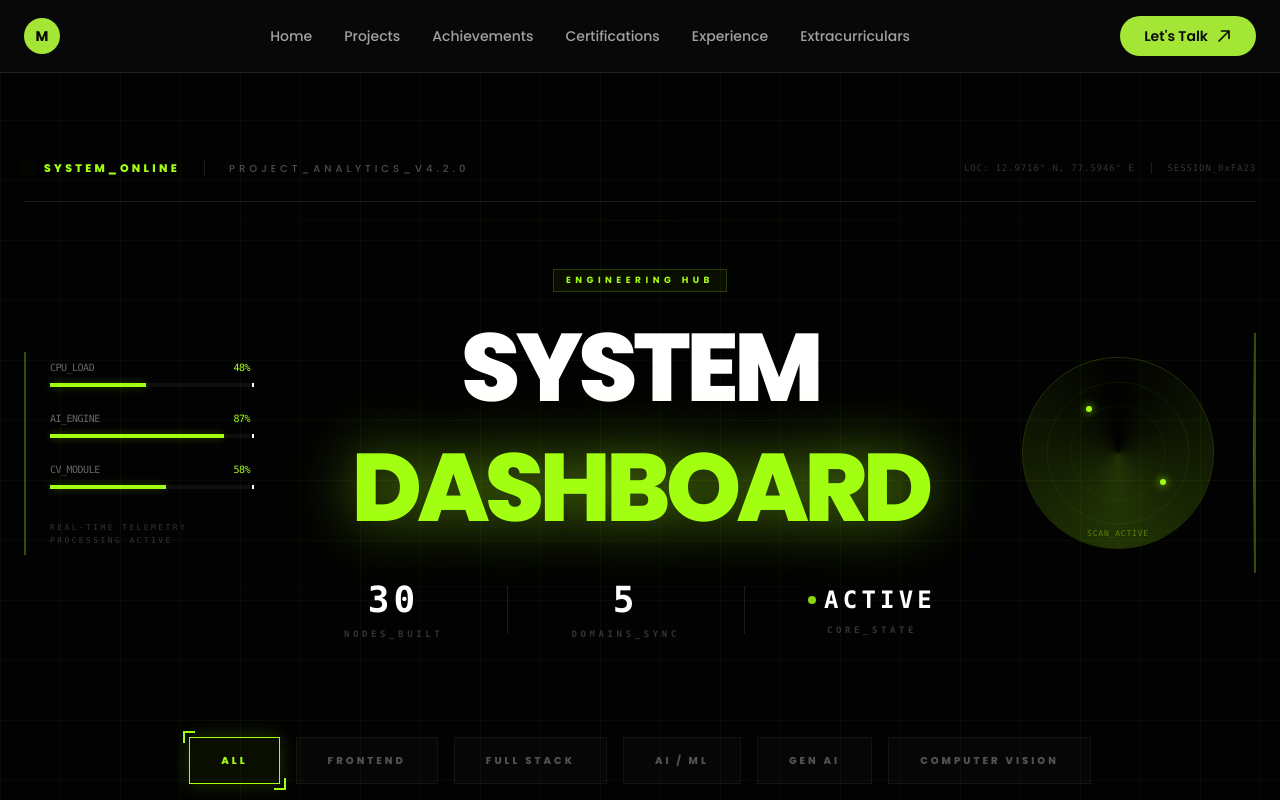
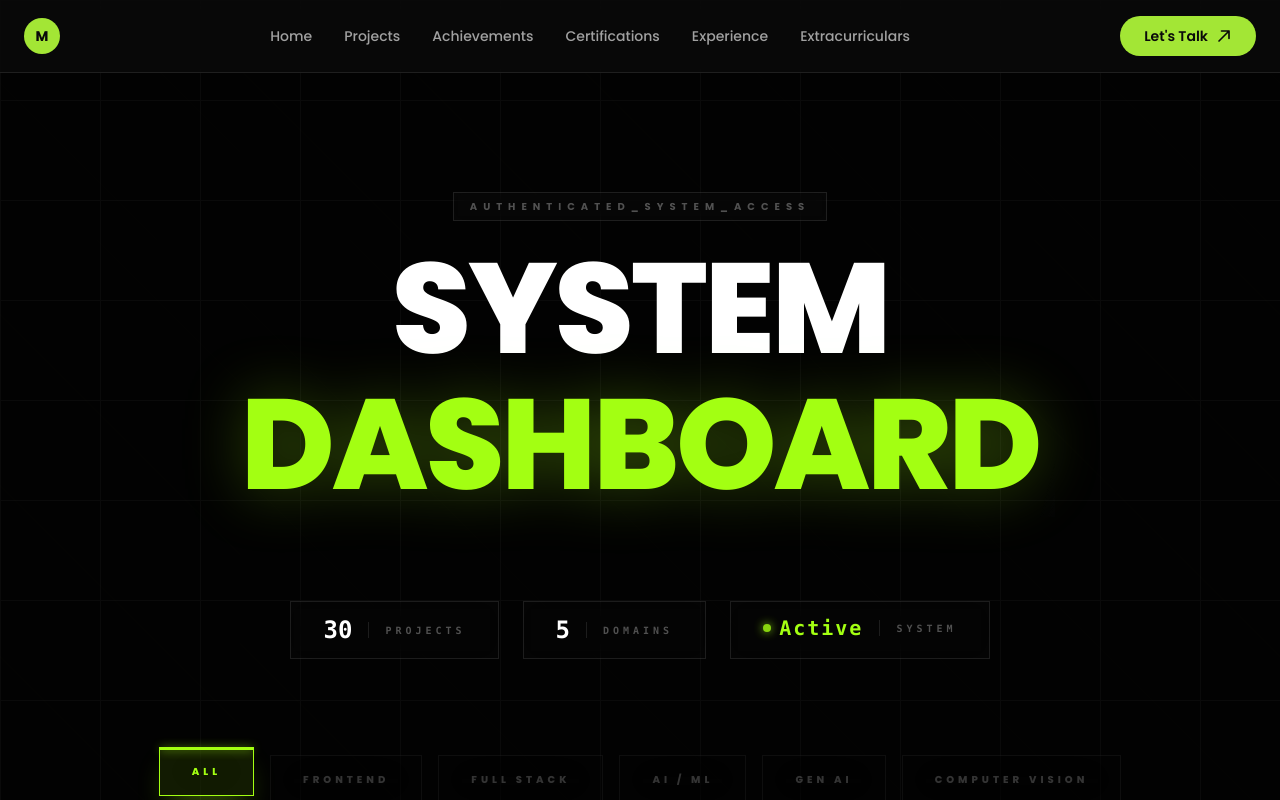
Before and after one commit to madhumithadasarathy/madhumitha_portfolio, a React (Vite) app: page /projects in a window 1280 px wide. Both pictures are taken after a click on the button "SKIP_LAUNCH". Shown: the top 800 px of the page. Built offline with nearby package versions, Linux system fonts and the light colour scheme.

Commit message:
feat: implement HeroSection component with animated metrics and system status visualizations

```diff
--- a/src/components/HeroSection.jsx
+++ b/src/components/HeroSection.jsx
@@ -1,60 +1,52 @@
-import React, { useState, useEffect } from 'react';
+import React, { useEffect, useState } from 'react';
 import anime from 'animejs';
 
-const RadarScanner = () => (
-  <div className="relative w-32 h-32 md:w-48 md:h-48 border border-[#A3FF12]/20 rounded-full flex items-center justify-center">
-    <div className="absolute inset-0 border border-[#A3FF12]/10 rounded-full scale-75" />
-    <div className="absolute inset-0 border border-[#A3FF12]/10 rounded-full scale-50" />
-    {/* Sweep Animation */}
-    <div className="absolute inset-0 rounded-full animate-[spin_4s_linear_infinite]"
-         style={{ background: 'conic-gradient(from 0deg, transparent 0%, rgba(163,255,18,0.2) 50%, transparent 100%)' }} />
-    {/* Pulsing Nodes */}
-    <div className="absolute top-1/4 left-1/3 w-1.5 h-1.5 bg-[#A3FF12] rounded-full animate-pulse shadow-[0_0_8px_#A3FF12]" />
-    <div className="absolute bottom-1/3 right-1/4 w-1.5 h-1.5 bg-[#A3FF12] rounded-full animate-pulse shadow-[0_0_8px_#A3FF12]" style={{ animationDelay: '1s' }} />
-    <div className="text-[8px] text-[#A3FF12]/40 font-mono tracking-widest absolute bottom-2">SCAN_ACTIVE</div>
+const SystemFeed = () => (
+  <div className="flex flex-col gap-6 font-mono opacity-20 select-none pointer-events-none">
+    {[
+      { label: 'AI_ENGINE', status: 'ONLINE' },
+      { label: 'CV_MODULE', status: 'SYNCED' },
+      { label: 'STACK_CORE', status: 'ACTIVE' }
+    ].map((item, i) => (
+      <div key={i} className="flex items-center gap-4 animate-[flicker_5s_infinite]" style={{ animationDelay: `${i * 0.8}s` }}>
+        <div className="w-1.5 h-1.5 bg-[#A3FF12] rounded-full animate-pulse shadow-[0_0_8px_rgba(163,255,18,0.5)]" />
+        <div className="text-[10px] tracking-[0.4em] text-white">
+          {item.label} <span className="text-[#A3FF12]/40 mx-2">→</span> <span className="text-[#A3FF12]">{item.status}</span>
+        </div>
+      </div>
+    ))}
+    <div className="h-px w-24 bg-gradient-to-r from-white/20 to-transparent mt-4" />
+    <div className="text-[8px] text-white/10 tracking-[0.2em] leading-relaxed">
+      AUTO_SYNC: OK <br/>
+      LATENCY: 12ms
+    </div>
   </div>
 );
 
-const StatsPanel = () => {
-  const [stats, setStats] = useState({ cpu: 42, ai: 88, cv: 65 });
+const MinimalRadar = () => (
+  <div className="relative w-48 h-48 opacity-[0.15] pointer-events-none">
+    <div className="absolute inset-0 border border-white/20 rounded-full" />
+    <div className="absolute inset-8 border border-white/10 rounded-full" />
+    <div className="absolute inset-16 border border-white/5 rounded-full" />
 
-  useEffect(() => {
-    const interval = setInterval(() => {
-      setStats({
-        cpu: Math.floor(35 + Math.random() * 15),
-        ai: Math.floor(82 + Math.random() * 10),
-        cv: Math.floor(55 + Math.random() * 20)
-      });
-    }, 2500);
-    return () => clearInterval(interval);
-  }, []);
+    {/* Sweep Animation */}
+    <div className="absolute inset-0 rounded-full animate-[spin_8s_linear_infinite]"
+         style={{ background: 'conic-gradient(from 0deg, transparent 0%, rgba(163,255,18,0.2) 50%, transparent 100%)' }} />
 
-  return (
-    <div className="flex flex-col gap-6 w-full max-w-[200px] font-mono">
-      {[
-        { label: 'CPU_LOAD', val: stats.cpu },
-        { label: 'AI_ENGINE', val: stats.ai },
-        { label: 'CV_MODULE', val: stats.cv }
-      ].map(stat => (
-        <div key={stat.label} className="group">
-          <div className="flex justify-between text-[10px] text-white/40 group-hover:text-[#A3FF12]/80 mb-2 tracking-tighter transition-colors">
-            <span>{stat.label}</span>
-            <span className="text-[#A3FF12]">{stat.val}%</span>
-          </div>
-          <div className="h-1 bg-white/5 w-full relative">
-            <div className="h-full bg-[#A3FF12] transition-all duration-1000 ease-in-out shadow-[0_0_8px_rgba(163,255,18,0.3)]" style={{ width: `${stat.val}%` }} />
-            <div className="absolute -right-1 top-0 h-full w-[2px] bg-white animate-pulse" />
-          </div>
-        </div>
-      ))}
+    {/* Pulsing points */}
+    <div className="absolute top-1/4 right-1/4 w-1.5 h-1.5 bg-[#A3FF12] rounded-full animate-pulse shadow-[0_0_10px_#A3FF12]" />
+    <div className="absolute bottom-1/3 left-1/4 w-1.5 h-1.5 bg-white rounded-full animate-pulse shadow-[0_0_10px_#fff]" style={{ animationDelay: '2s' }} />
+
+    <div className="absolute top-1/2 left-1/2 -translate-x-1/2 -translate-y-1/2 text-[8px] text-white/20 font-bold tracking-[0.5em] uppercase">
+      Scan
     </div>
-  );
-};
+  </div>
+);
 
 const HeroSection = ({ categories, activeCategory, onFilterChange }) => {
   useEffect(() => {
-    // Count-up animation for metrics
-    const metrics = document.querySelectorAll('.metric-val');
+    // Count-up animation with completion pulse
+    const metrics = document.querySelectorAll('.metric-count');
     metrics.forEach(m => {
       const val = m.getAttribute('data-val');
       if (val) {
@@ -64,120 +56,104 @@ const HeroSection = ({ categories, activeCategory, onFilterChange }) => {
           round: 1,
           easing: 'easeOutExpo',
           duration: 2500,
-          delay: 800
+          delay: 700,
+          complete: () => {
+            // Pulse the parent capsule
+            anime({
+              targets: m.closest('.metric-capsule'),
+              borderColor: ['rgba(255,255,255,0.1)', '#A3FF12', 'rgba(255,255,255,0.1)'],
+              boxShadow: ['0 0 0px rgba(163,255,18,0)', '0 0 20px rgba(163,255,18,0.2)', '0 0 0px rgba(163,255,18,0)'],
+              duration: 1000,
+              easing: 'easeInOutQuad'
+            });
+          }
         });
       }
     });
   }, []);
 
   return (
-    <section className="relative pt-40 pb-24 px-6 overflow-hidden border-b border-white/5">
-      {/* Background HUD Grid */}
-      <div className="absolute inset-0 pointer-events-none opacity-[0.04]"
-           style={{ backgroundImage: 'linear-gradient(rgba(163,255,18,1) 1px, transparent 1px), linear-gradient(90deg, rgba(163,255,18,1) 1px, transparent 1px)', backgroundSize: '60px 60px' }} />
+    <section className="relative pt-48 pb-28 px-6 overflow-hidden border-b border-white/5">
+      {/* BACKGROUND ELEMENTS */}
+      <div className="absolute inset-0 pointer-events-none opacity-[0.03]"
+           style={{ backgroundImage: 'linear-gradient(rgba(255,255,255,1) 1px, transparent 1px), linear-gradient(90deg, rgba(255,255,255,1) 1px, transparent 1px)', backgroundSize: '100px 100px' }} />
 
-      {/* Horizontal Signal Lines */}
-      <div className="absolute inset-0 pointer-events-none">
-        <div className="absolute top-1/4 left-0 w-full h-[1px] bg-gradient-to-r from-transparent via-[#A3FF12]/10 to-transparent animate-[pulse_4s_infinite]" />
-        <div className="absolute bottom-1/3 left-0 w-full h-[1px] bg-gradient-to-r from-transparent via-white/5 to-transparent animate-[pulse_6s_infinite]" />
-      </div>
+      {/* Diagonal Scanlines */}
+      <div className="absolute inset-0 pointer-events-none opacity-10 animate-[scanlines_40s_linear_infinite]"
+           style={{ backgroundImage: 'repeating-linear-gradient(45deg, transparent, transparent 120px, rgba(163,255,18,0.05) 120px, rgba(163,255,18,0.05) 121px)' }} />
 
-      <div className="max-w-7xl mx-auto relative z-10">
+      <div className="max-w-7xl mx-auto relative z-10 flex flex-col items-center">
 
-        {/* TOP HUD BAR */}
-        <div className="flex justify-between items-center mb-16 border-b border-white/10 pb-6">
-          <div className="flex items-center gap-6">
-            <div className="flex items-center gap-3">
-              <div className="w-2 h-2 bg-[#A3FF12] rounded-full animate-ping shadow-[0_0_10px_#A3FF12]" />
-              <span className="text-[11px] text-[#A3FF12] font-black tracking-[0.3em] uppercase">SYSTEM_ONLINE</span>
-            </div>
-            <div className="h-4 w-px bg-white/10" />
-            <span className="text-[10px] font-medium tracking-[0.4em] text-white/30 uppercase hidden sm:block">PROJECT_ANALYTICS_V4.2.0</span>
-          </div>
-          <div className="flex items-center gap-4 text-[9px] text-white/20 font-mono tracking-widest">
-            <span className="hidden md:block">LOC: 12.9716° N, 77.5946° E</span>
-            <span className="w-px h-3 bg-white/10 hidden md:block" />
-            <span>SESSION_0xFA23</span>
-          </div>
+        {/* PERIPHERAL LAYOUT (SIT AT THE EDGES) */}
+        <div className="absolute top-0 left-0 hidden 2xl:block">
+          <SystemFeed />
+        </div>
+        <div className="absolute top-0 right-0 hidden 2xl:block">
+          <MinimalRadar />
         </div>
 
-        <div className="grid grid-cols-1 lg:grid-cols-12 gap-12 items-center">
-
-          {/* LEFT PANEL: Live Stats */}
-          <div className="hidden lg:block lg:col-span-3">
-            <div className="border-l-2 border-[#A3FF12]/30 pl-6 py-2">
-              <StatsPanel />
-              <div className="mt-8 text-[8px] text-white/20 uppercase tracking-[0.3em] leading-relaxed font-mono">
-                Real-time telemetry <br/> processing active
-              </div>
-            </div>
+        {/* PRIMARY FOCUS: CENTER TITLE */}
+        <div className="text-center mb-16 animate-[breathe_10s_easeInOutSine_infinite]">
+          <div className="inline-block mb-6 px-4 py-1.5 border border-white/10 bg-white/[0.02] text-[10px] text-white/30 tracking-[0.6em] uppercase font-bold backdrop-blur-sm">
+            Authenticated_System_Access
           </div>
-
-          {/* CENTER PANEL: Title & Metrics */}
-          <div className="col-span-1 lg:col-span-6 text-center">
-            <div className="inline-block mb-4 px-3 py-1 border border-[#A3FF12]/20 bg-[#A3FF12]/5 text-[9px] text-[#A3FF12] tracking-[0.5em] uppercase font-bold">
-              Engineering Hub
-            </div>
-            <h1 className="text-5xl md:text-8xl font-black mb-8 tracking-tighter uppercase leading-tight">
-              <span className="text-white">System</span> <br/>
-              <span className="text-[#A3FF12] drop-shadow-[0_0_30px_rgba(163,255,18,0.5)]">Dashboard</span>
-            </h1>
-
-            <div className="flex justify-center items-center gap-10 md:gap-16 text-[11px] md:text-sm font-mono tracking-[0.3em] text-white/50">
-              <div className="flex flex-col items-center group">
-                <span className="metric-val text-white text-2xl md:text-4xl font-black mb-2 group-hover:text-[#A3FF12] transition-colors" data-val="30">0</span>
-                <span className="uppercase text-[8px] md:text-[9px] font-bold tracking-[0.4em] opacity-40">Nodes_Built</span>
-              </div>
-              <div className="w-px h-12 bg-white/10" />
-              <div className="flex flex-col items-center group">
-                <span className="metric-val text-white text-2xl md:text-4xl font-black mb-2 group-hover:text-[#A3FF12] transition-colors" data-val="5">0</span>
-                <span className="uppercase text-[8px] md:text-[9px] font-bold tracking-[0.4em] opacity-40">Domains_Sync</span>
-              </div>
-              <div className="w-px h-12 bg-white/10" />
-              <div className="flex flex-col items-center">
-                <div className="flex items-center gap-2 mb-2">
-                  <div className="w-2 h-2 bg-[#A3FF12] rounded-full animate-pulse" />
-                  <span className="text-white text-xl md:text-2xl font-black">ACTIVE</span>
-                </div>
-                <span className="uppercase text-[8px] md:text-[9px] font-bold tracking-[0.4em] opacity-40">Core_State</span>
-              </div>
-            </div>
-          </div>
-
-          {/* RIGHT PANEL: Radar */}
-          <div className="hidden lg:flex lg:col-span-3 justify-end items-center">
-            <div className="relative p-6 border-r-2 border-[#A3FF12]/30 pr-10">
-              <RadarScanner />
-              <div className="absolute top-0 right-0 h-full w-[1px] bg-gradient-to-b from-transparent via-[#A3FF12]/40 to-transparent" />
-            </div>
-          </div>
-
+          <h1 className="text-6xl md:text-9xl font-black tracking-tight uppercase leading-none select-none">
+            <span className="text-white">System</span><br/>
+            <span className="relative text-[#A3FF12] drop-shadow-[0_0_30px_rgba(163,255,18,0.3)] overflow-hidden inline-block py-2 px-4">
+              Dashboard
+              {/* Subtle Shimmer Sweep */}
+              <div className="absolute inset-0 bg-gradient-to-r from-transparent via-white/20 to-transparent -translate-x-full animate-[shimmer_6s_infinite] pointer-events-none" />
+            </span>
+          </h1>
         </div>
 
-        {/* SYSTEM TOGGLES (Filter Nav) */}
-        <div className="mt-24 flex flex-wrap justify-center gap-4">
+        {/* METRICS STRIP (SLEEK CAPSULE BLOCKS) */}
+        <div className="flex flex-wrap justify-center gap-6 mb-24">
+          {[
+            { label: 'Projects', val: 30 },
+            { label: 'Domains', val: 5 },
+            { label: 'System', val: 'Active' }
+          ].map((m, i) => (
+            <div key={i} className="metric-capsule group px-8 py-3 border border-white/10 bg-white/[0.01] backdrop-blur-md transition-all duration-700 hover:border-white/20">
+               <div className="flex items-center gap-4 font-mono">
+                  {typeof m.val === 'number' ? (
+                    <span className="metric-count text-white text-2xl font-black group-hover:text-[#A3FF12] transition-colors" data-val={m.val}>0</span>
+                  ) : (
+                    <div className="flex items-center gap-2">
+                      <div className="w-2 h-2 bg-[#A3FF12] rounded-full animate-pulse shadow-[0_0_10px_#A3FF12]" />
+                      <span className="text-[#A3FF12] text-xl font-black tracking-widest">{m.val}</span>
+                    </div>
+                  )}
+                  <div className="w-px h-4 bg-white/10" />
+                  <span className="text-[10px] text-white/30 uppercase tracking-[0.4em] font-bold group-hover:text-white/50 transition-colors">{m.label}</span>
+               </div>
+            </div>
+          ))}
+        </div>
+
+        {/* TACTILE SYSTEM TOGGLES */}
+        <div className="flex flex-wrap justify-center gap-4">
           {categories.map((category) => (
             <button
               key={category}
               onClick={() => onFilterChange(category)}
               className={`
-                group relative px-8 py-4 text-[10px] font-black uppercase tracking-[0.3em] transition-all duration-500
+                group relative px-8 py-4 text-[10px] font-black uppercase tracking-[0.4em] transition-all duration-500
+                active:scale-95
                 ${activeCategory === category
-                  ? 'text-[#A3FF12] bg-[#A3FF12]/5'
-                  : 'text-white/30 hover:text-white bg-white/[0.02]'}
+                  ? 'text-[#A3FF12] border-[#A3FF12] bg-[#A3FF12]/10 shadow-[0_15px_30px_-10px_rgba(163,255,18,0.4)] -translate-y-2'
+                  : 'text-white/20 border-white/5 hover:border-white/20 hover:text-white/60 hover:-translate-y-1'}
+                border backdrop-blur-xl
               `}
             >
-              {/* Button Border/Accents */}
-              <div className={`absolute inset-0 border transition-all duration-500 ${activeCategory === category ? 'border-[#A3FF12] shadow-[0_0_20px_rgba(163,255,18,0.2)]' : 'border-white/5 group-hover:border-white/20'}`} />
-
+              <span className="relative z-10">{category}</span>
+              {/* Selection Accent */}
               {activeCategory === category && (
-                <>
-                  <div className="absolute -top-1.5 -left-1.5 w-3 h-3 border-t-2 border-l-2 border-[#A3FF12]" />
-                  <div className="absolute -bottom-1.5 -right-1.5 w-3 h-3 border-b-2 border-r-2 border-[#A3FF12]" />
-                </>
+                 <div className="absolute top-0 left-0 w-full h-[2px] bg-[#A3FF12] shadow-[0_0_10px_#A3FF12]" />
               )}
-
-              <span className="relative z-10">{category}</span>
+              {/* Corner Indicators */}
+              <div className="absolute top-0 left-0 w-1 h-1 border-t border-l border-white/20 opacity-0 group-hover:opacity-100 transition-opacity" />
+              <div className="absolute bottom-0 right-0 w-1 h-1 border-b border-r border-white/20 opacity-0 group-hover:opacity-100 transition-opacity" />
             </button>
           ))}
         </div>
@@ -185,9 +161,22 @@ const HeroSection = ({ categories, activeCategory, onFilterChange }) => {
       </div>
 
       <style>{`
-        @keyframes spin {
-          from { transform: rotate(0deg); }
-          to { transform: rotate(360deg); }
+        @keyframes shimmer {
+          0% { transform: translateX(-100%) skewX(-15deg); }
+          15% { transform: translateX(200%) skewX(-15deg); }
+          100% { transform: translateX(200%) skewX(-15deg); }
+        }
+        @keyframes breathe {
+          0%, 100% { transform: scale(1); }
+          50% { transform: scale(1.01); }
+        }
+        @keyframes scanlines {
+          from { background-position: 0 0; }
+          to { background-position: 1000px 1000px; }
+        }
+        @keyframes flicker {
+          0%, 18%, 22%, 25%, 53%, 57%, 100% { opacity: 1; }
+          20%, 24%, 55% { opacity: 0.3; }
         }
       `}</style>
     </section>
```
